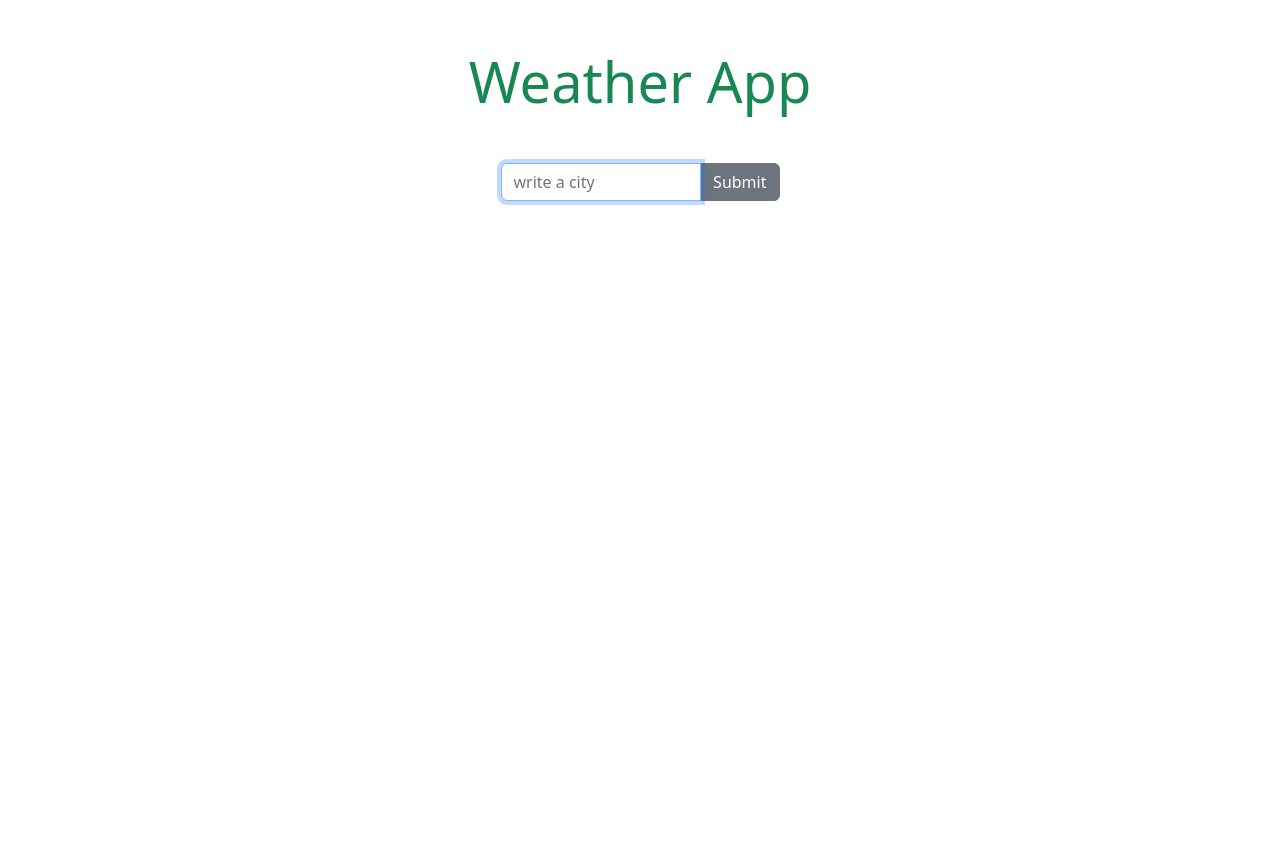
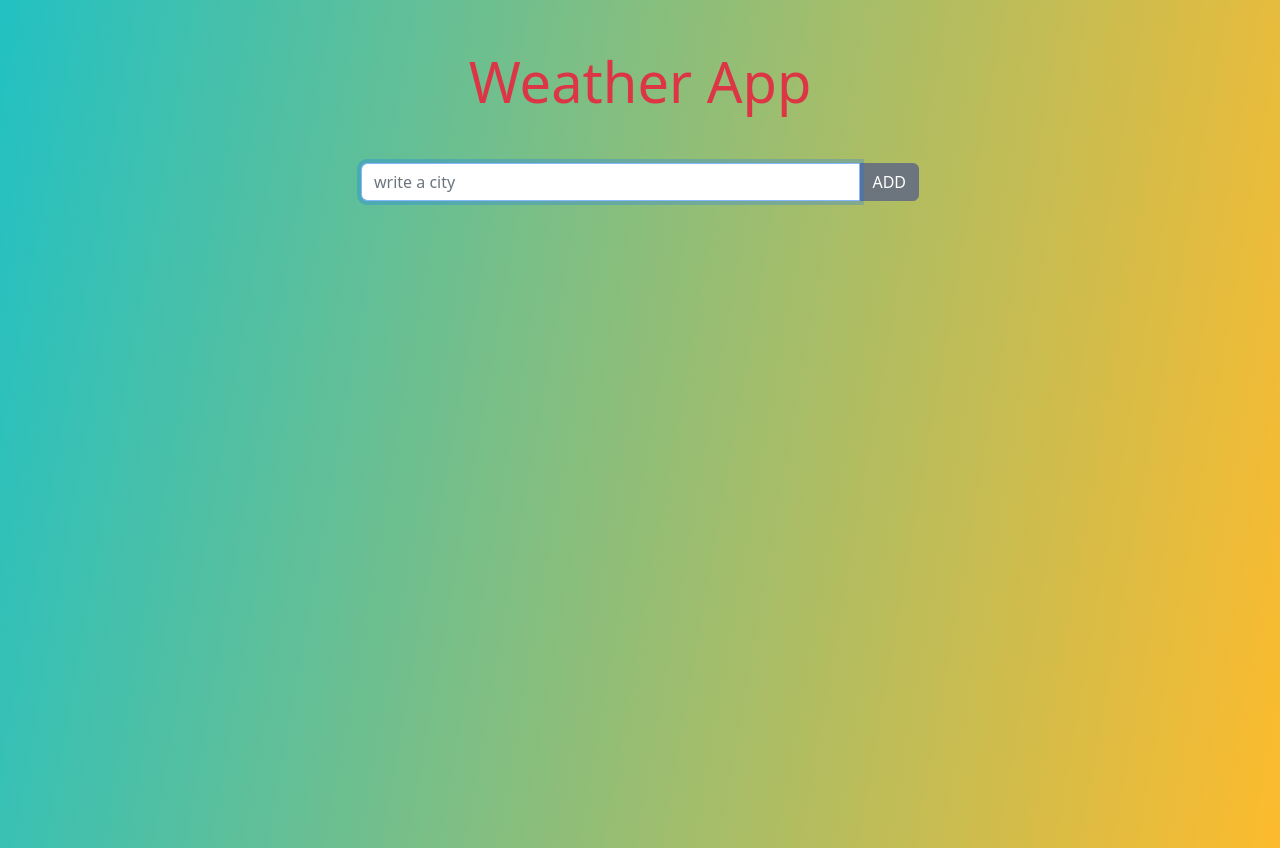
Before and after one commit to eyupGuc/weather_app, a plain HTML site: page index.html in a window 1280 px wide. Before the commit the page ends 800 px from the top, so only its background shows below. Drawn offline with nearby package versions, Linux system fonts and the light colour scheme.

Commit message:
designed css

```diff
--- a/index.html
+++ b/index.html
@@ -13,20 +13,20 @@
     <link rel="stylesheet" href="style.css" />
   </head>
   <body>
-    <h1 class="display-4 text-success text-center my-5">Weather App</h1>
-    <div class="container">
-      <div class="col-3 mx-auto mb-5">
-        <div class="input-group flex-nowrap">
+    <h1 class="display-4 text-danger text-center my-5">Weather App</h1>
+    <div class="container w-100">
+      <div class="col-3 mx-auto mb-5 w-100">
+        <div class="input-group flex-nowrap w-50 mx-auto">
           <input
             autofocus
             type="text"
-            class="form-control city-search"
+            class="form-control city-search w-50"
             placeholder="write a city"
             aria-label="Username"
             aria-describedby="addon-wrapping"
           />
           <button type="submit" class="btn btn-secondary city-submit">
-            Submit
+            ADD
           </button>
         </div>
       </div>
--- a/style.css
+++ b/style.css
@@ -1,3 +1,24 @@
 .card {
   padding: 0;
 }
+
+body {
+  background: linear-gradient(
+    100deg,
+    rgba(34, 193, 195, 1) 0%,
+    rgba(253, 187, 45, 1) 100%
+  );
+  background-repeat: no-repeat;
+  height: 100vh;
+}
+
+/* .city-search {
+  width: 200px;
+  height: 8vh;
+  border: 2px solid red;
+}
+
+.flex-nowrap {
+  width: 300px;
+  border: 2px solid red;
+} */
```
